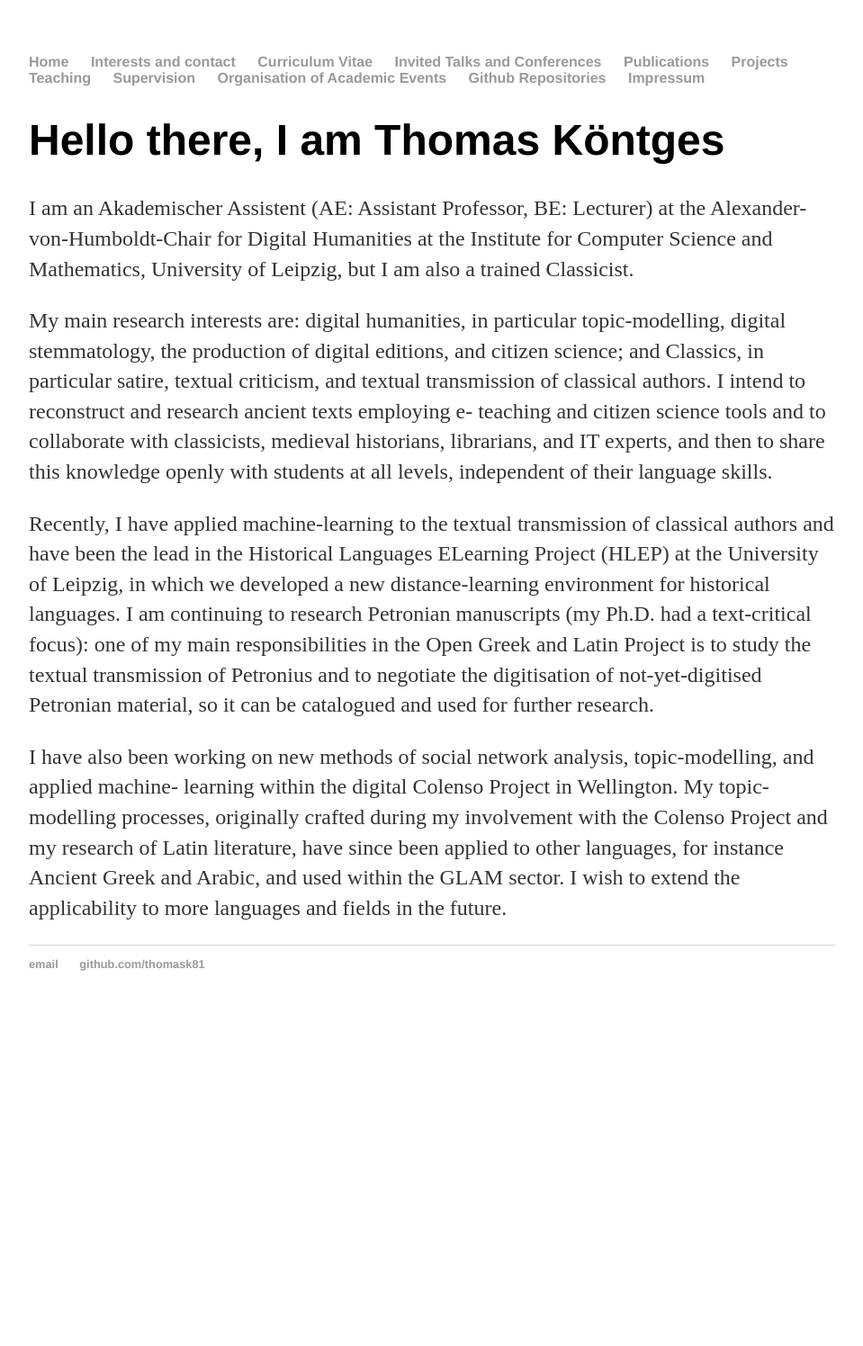
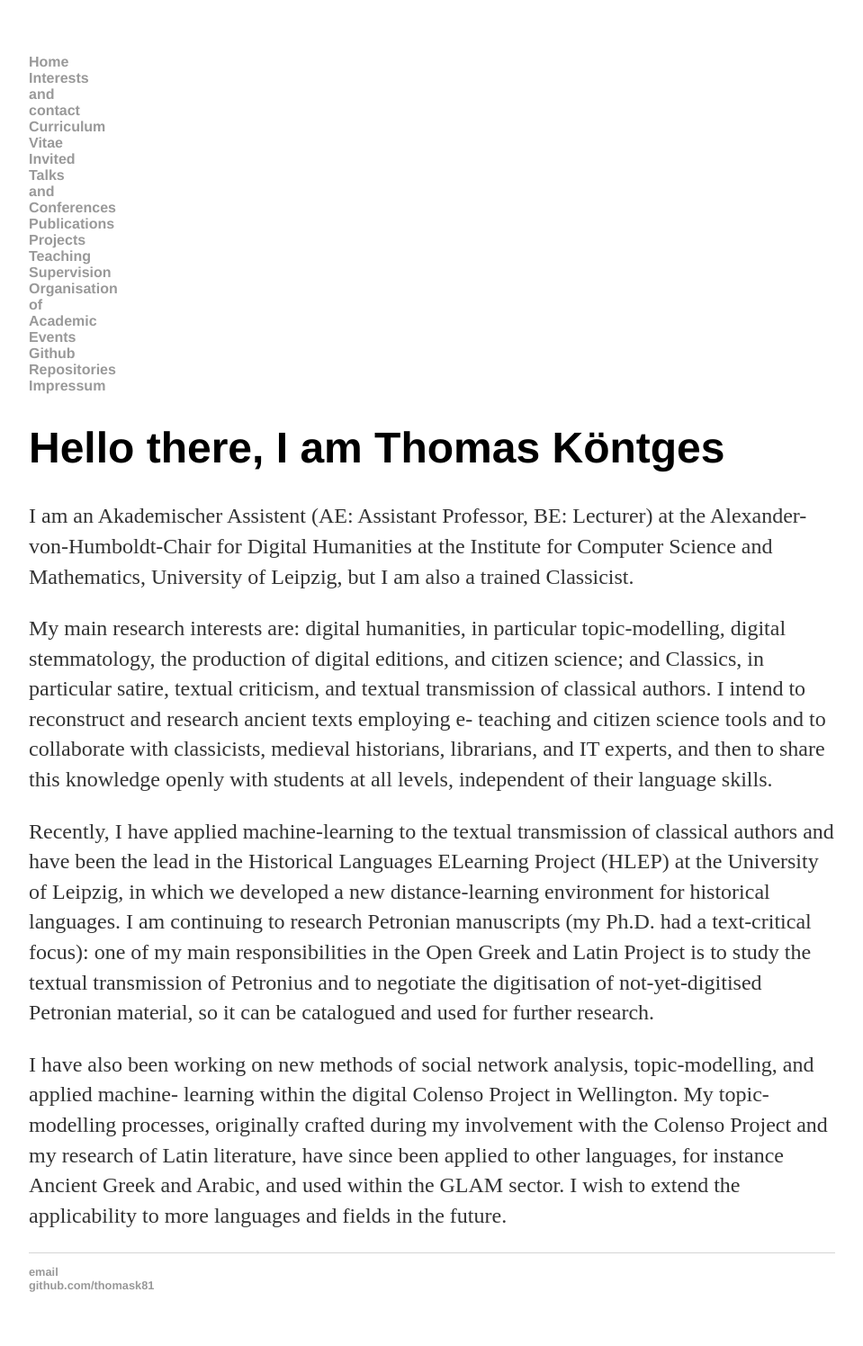
Before and after one commit to ThomasK81/thomask81.github.io, a Jekyll site: the page built from index.html, in a window 1280 px wide. Shown: the whole page at 90% size, without its empty margins (160-1119 px from the left). Built offline with Jekyll 4.4.1, drawn with Linux system fonts in a browser that asks for light colours; before the commit the page ends 1139 px from its top, so only the background shows below that.

Commit message:
Update main.css

```diff
--- a/css/main.css
+++ b/css/main.css
@@ -9,8 +9,8 @@ nav ul, footer ul {
     font-weight: bold;
 }
 nav ul li, footer ul li {
-    display: inline;
-    margin-right: 20px;
+    display: block;
+    width: 60px;
 }
 a {
     text-decoration: none;
```
